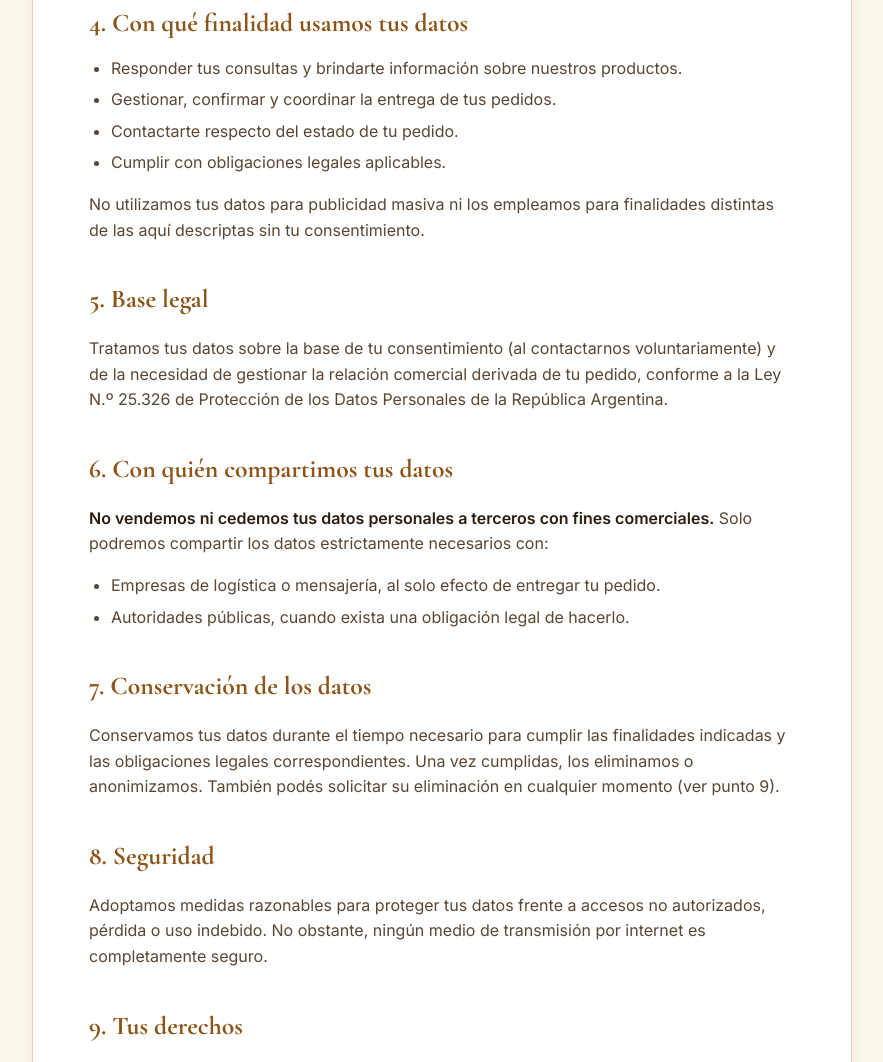
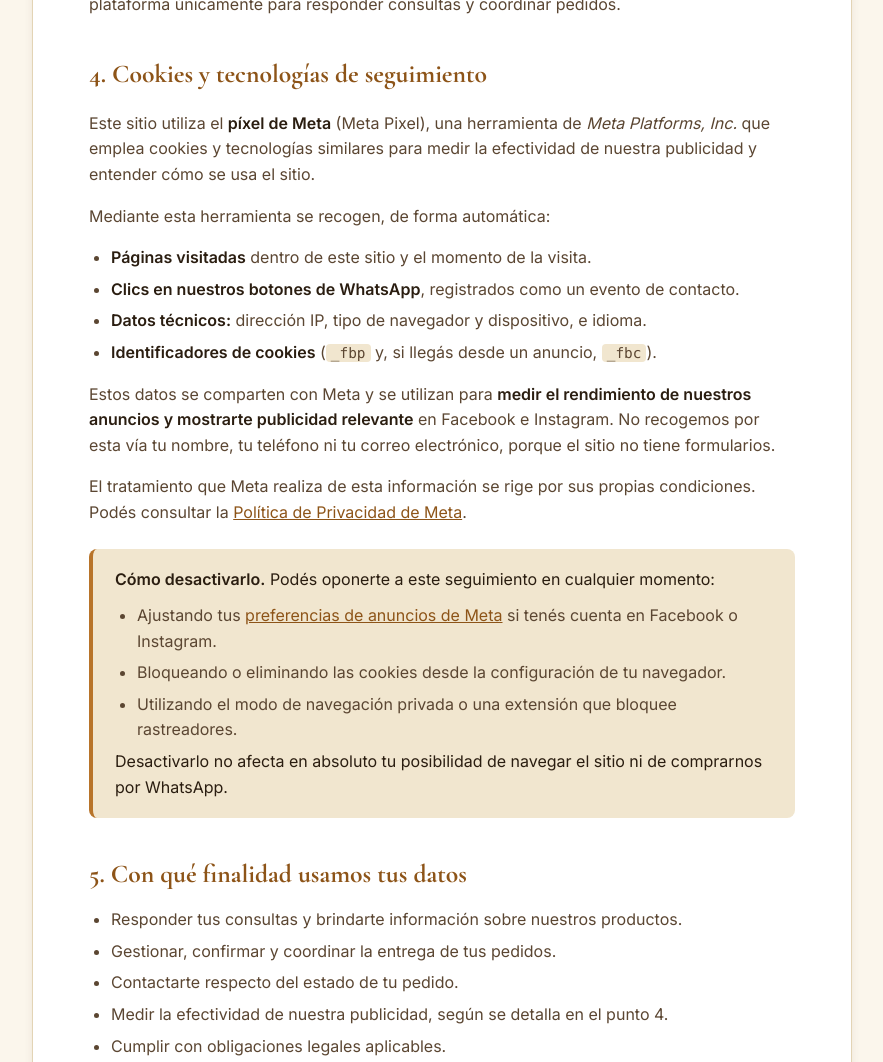
Before and after one commit to mieldesanpedro/mielpura-web, a plain HTML site: page site/privacidad.html in a window 1280 px wide. Shown: the part 1203-2265 px from the top of the page, without its empty margins (198-1081 px from the left). Drawn offline with nearby package versions, Linux system fonts and the light colour scheme.

Commit message:
Actualiza la politica de privacidad por el Meta Pixel
El sitio pasó a usar cookies de terceros y a enviar datos de navegacion
a Meta, pero la politica seguia diciendo que no se recolectaba nada por
el sitio web. Requisito de las Condiciones de Herramientas para Empresas
de Meta y de la Ley 25.326.

- Nueva seccion 4 "Cookies y tecnologias de seguimiento": que se recoge,
  con que fin, y como oponerse (preferencias de anuncios, cookies).
- Corrige tres afirmaciones que quedaron contradictorias: la de que no
  se recopilan datos por el sitio, la de que no se usan para publicidad
  y la lista de terceros, que ahora incluye a Meta.
- Deja explicito que los datos de contacto de WhatsApp no se comparten
  con Meta; solo los de navegacion.
- Renumera las secciones siguientes y estila callout y <code>.

Co-Authored-By: Claude Opus 5 (1M context) <noreply@anthropic.com>

```diff
--- a/site/privacidad.html
+++ b/site/privacidad.html
@@ -53,7 +53,7 @@
       <header class="legal__head">
         <p class="legal__eyebrow">Documento legal</p>
         <h1 class="legal__title">Política de Privacidad</h1>
-        <p class="legal__updated">Última actualización: 18 de junio de 2026</p>
+        <p class="legal__updated">Última actualización: 7 de agosto de 2026</p>
       </header>
 
       <div class="legal__body">
@@ -79,8 +79,10 @@
           <li><strong>Contenido de la conversación:</strong> los mensajes que intercambiás con nosotros.</li>
         </ul>
         <p>
-          No recopilamos datos a través de formularios en este sitio web. El sitio es informativo y los
-          enlaces de contacto redirigen a WhatsApp.
+          No recopilamos datos a través de formularios en este sitio web: el sitio es informativo y los
+          enlaces de contacto redirigen a WhatsApp. Sin embargo, al navegarlo se recogen de forma
+          automática ciertos <strong>datos técnicos y de navegación</strong> mediante cookies y
+          tecnologías similares, según se detalla en el punto 4.
         </p>
 
         <h2>3. WhatsApp y Meta</h2>
@@ -93,49 +95,106 @@
           consultas y coordinar pedidos.
         </p>
 
-        <h2>4. Con qué finalidad usamos tus datos</h2>
+        <h2>4. Cookies y tecnologías de seguimiento</h2>
+        <p>
+          Este sitio utiliza el <strong>píxel de Meta</strong> (Meta Pixel), una herramienta de
+          <em>Meta Platforms, Inc.</em> que emplea cookies y tecnologías similares para medir la
+          efectividad de nuestra publicidad y entender cómo se usa el sitio.
+        </p>
+        <p>Mediante esta herramienta se recogen, de forma automática:</p>
+        <ul>
+          <li><strong>Páginas visitadas</strong> dentro de este sitio y el momento de la visita.</li>
+          <li><strong>Clics en nuestros botones de WhatsApp</strong>, registrados como un evento de contacto.</li>
+          <li><strong>Datos técnicos:</strong> dirección IP, tipo de navegador y dispositivo, e idioma.</li>
+          <li><strong>Identificadores de cookies</strong> (<code>_fbp</code> y, si llegás desde un anuncio, <code>_fbc</code>).</li>
+        </ul>
+        <p>
+          Estos datos se comparten con Meta y se utilizan para <strong>medir el rendimiento de nuestros
+          anuncios y mostrarte publicidad relevante</strong> en Facebook e Instagram. No recogemos por
+          esta vía tu nombre, tu teléfono ni tu correo electrónico, porque el sitio no tiene formularios.
+        </p>
+        <p>
+          El tratamiento que Meta realiza de esta información se rige por sus propias condiciones. Podés
+          consultar la
+          <a href="https://www.facebook.com/privacy/policy" target="_blank" rel="noopener">Política de
+          Privacidad de Meta</a>.
+        </p>
+        <div class="legal__callout">
+          <p>
+            <strong>Cómo desactivarlo.</strong> Podés oponerte a este seguimiento en cualquier momento:
+          </p>
+          <ul>
+            <li>
+              Ajustando tus
+              <a href="https://www.facebook.com/adpreferences/ad_settings" target="_blank" rel="noopener">preferencias
+              de anuncios de Meta</a> si tenés cuenta en Facebook o Instagram.
+            </li>
+            <li>Bloqueando o eliminando las cookies desde la configuración de tu navegador.</li>
+            <li>Utilizando el modo de navegación privada o una extensión que bloquee rastreadores.</li>
+          </ul>
+          <p>
+            Desactivarlo no afecta en absoluto tu posibilidad de navegar el sitio ni de comprarnos por
+            WhatsApp.
+          </p>
+        </div>
+
+        <h2>5. Con qué finalidad usamos tus datos</h2>
         <ul>
           <li>Responder tus consultas y brindarte información sobre nuestros productos.</li>
           <li>Gestionar, confirmar y coordinar la entrega de tus pedidos.</li>
           <li>Contactarte respecto del estado de tu pedido.</li>
+          <li>Medir la efectividad de nuestra publicidad, según se detalla en el punto 4.</li>
           <li>Cumplir con obligaciones legales aplicables.</li>
         </ul>
         <p>
-          No utilizamos tus datos para publicidad masiva ni los empleamos para finalidades distintas de
-          las aquí descriptas sin tu consentimiento.
+          <strong>Los datos de contacto que nos das por WhatsApp</strong> (nombre, teléfono, dirección de
+          entrega) se usan únicamente para atenderte y gestionar tu pedido: no los cedemos a Meta ni a
+          ninguna plataforma publicitaria, y no los empleamos para finalidades distintas de las aquí
+          descriptas sin tu consentimiento. Los datos de navegación descriptos en el punto 4 se tratan de
+          forma separada y con fines publicitarios y estadísticos.
         </p>
 
-        <h2>5. Base legal</h2>
+        <h2>6. Base legal</h2>
         <p>
           Tratamos tus datos sobre la base de tu consentimiento (al contactarnos voluntariamente) y de la
           necesidad de gestionar la relación comercial derivada de tu pedido, conforme a la Ley N.º 25.326
           de Protección de los Datos Personales de la República Argentina.
         </p>
+        <p>
+          En cuanto a las cookies y tecnologías de seguimiento descriptas en el punto 4, la base es
+          nuestro <strong>interés legítimo</strong> en medir y mejorar la efectividad de nuestra
+          publicidad. Podés oponerte en cualquier momento por los medios allí indicados.
+        </p>
 
-        <h2>6. Con quién compartimos tus datos</h2>
+        <h2>7. Con quién compartimos tus datos</h2>
         <p>
-          <strong>No vendemos ni cedemos tus datos personales a terceros con fines comerciales.</strong>
-          Solo podremos compartir los datos estrictamente necesarios con:
+          <strong>No vendemos tus datos personales.</strong> Solo compartimos los datos estrictamente
+          necesarios con:
         </p>
         <ul>
           <li>Empresas de logística o mensajería, al solo efecto de entregar tu pedido.</li>
+          <li>
+            <strong>Meta Platforms, Inc.</strong>, que recibe los datos de navegación descriptos en el
+            punto 4 con fines de medición publicitaria. No recibe tus datos de contacto ni el contenido
+            de tus conversaciones con nosotros.
+          </li>
           <li>Autoridades públicas, cuando exista una obligación legal de hacerlo.</li>
         </ul>
 
-        <h2>7. Conservación de los datos</h2>
+        <h2>8. Conservación de los datos</h2>
         <p>
           Conservamos tus datos durante el tiempo necesario para cumplir las finalidades indicadas y las
           obligaciones legales correspondientes. Una vez cumplidas, los eliminamos o anonimizamos. También
-          podés solicitar su eliminación en cualquier momento (ver punto 9).
+          podés solicitar su eliminación en cualquier momento (ver punto 10).
         </p>
 
-        <h2>8. Seguridad</h2>
+        <h2>9. Seguridad</h2>
         <p>
           Adoptamos medidas razonables para proteger tus datos frente a accesos no autorizados, pérdida o
           uso indebido. No obstante, ningún medio de transmisión por internet es completamente seguro.
         </p>
 
-        <h2>9. Tus derechos</h2>
+        <h2>10. Tus derechos</h2>
         <p>
           Podés ejercer en cualquier momento tus derechos de acceso, rectificación, actualización y
           supresión (eliminación) de tus datos personales. Para hacerlo, escribinos por WhatsApp al
@@ -150,13 +209,13 @@
           </p>
         </div>
 
-        <h2>10. Cambios en esta política</h2>
+        <h2>11. Cambios en esta política</h2>
         <p>
           Podemos actualizar esta Política de Privacidad. La versión vigente será siempre la publicada en
           esta página, con su fecha de última actualización.
         </p>
 
-        <h2>11. Contacto</h2>
+        <h2>12. Contacto</h2>
         <p>
           Ante cualquier consulta sobre esta Política o sobre el tratamiento de tus datos, contactanos por
           WhatsApp al <strong>+54 11 3473-6741</strong>.
--- a/site/styles.css
+++ b/site/styles.css
@@ -686,6 +686,16 @@ a { color: inherit; text-decoration: none; }
   margin: 24px 0;
 }
 .legal__callout p { margin: 0; color: var(--c-text); }
+.legal__callout p + p,
+.legal__callout ul { margin-top: 10px; }
+.legal__callout ul { margin-bottom: 0; }
+.legal__body code {
+  font-family: ui-monospace, SFMono-Regular, Menlo, Consolas, monospace;
+  font-size: 0.9em;
+  background: var(--c-bg-alt);
+  border-radius: 4px;
+  padding: 1px 5px;
+}
 .legal__back {
   display: inline-flex;
   align-items: center;
```
